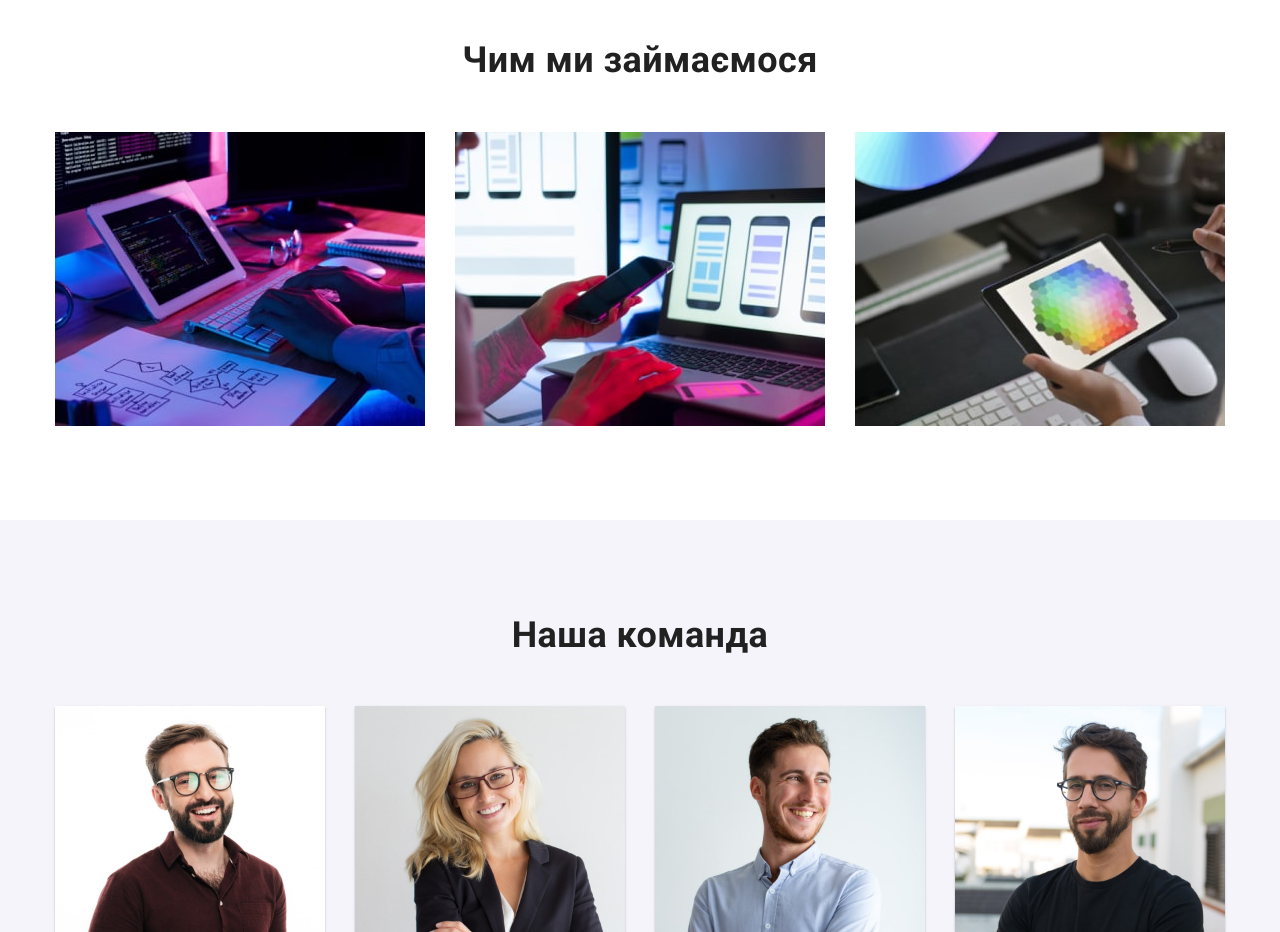
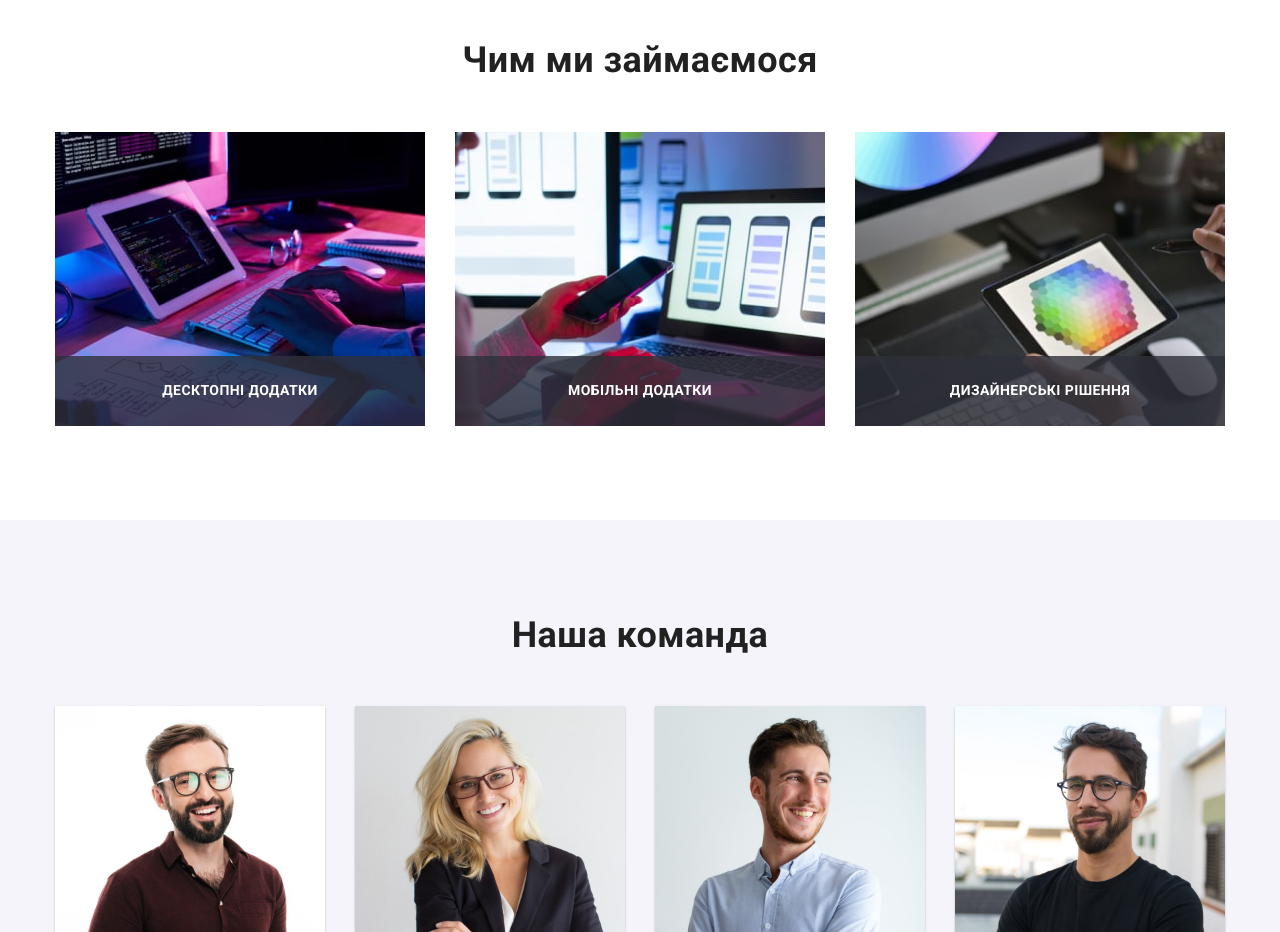
Before and after one commit to snizhanamohyl/goit-markup-hw-05, a plain HTML site: page index.html in a window 1280 px wide. Shown: the part 1080-2012 px from the top of the page. Drawn offline with nearby package versions, Linux system fonts and the light colour scheme.

Commit message:
positioned above img, about section

```diff
--- a/css/styles.css
+++ b/css/styles.css
@@ -239,38 +239,6 @@ section.no-bottom-padding {
     height: 70px;
 }
 
-/* додавання іконок в секції Переваги як псевдоелементи  */
-
-/* .advantages-list .item::before {
-    display: inline-block;
-    content: '';
-    height: 120px;
-    width: 270px;
-    background-color: var(--additional-background-color);
-    border-radius: 4px;
-    margin-bottom: 30px;
-
-    background-repeat: no-repeat;
-    background-position: center;
-    background-size: 70px 70px;
-}
-
-.icon-antenna::before {
-    background-image: url(../images/svg/antenna.svg);
-}
-
-.icon-clock::before {
-    background-image: url(../images/svg/clock.svg);
-}
-
-.icon-diagram::before {
-    background-image: url(../images/svg/diagram.svg);
-}
-
-.icon-astronaut::before {
-    background-image: url(../images/svg/astronaut.svg);
-} */
-
 .advantages-list-title {
     margin-bottom: 10px;
 
@@ -291,6 +259,34 @@ section.no-bottom-padding {
 .about-list .item:not(:last-child) {
     margin-right: 30px;
 }
+
+.about-img-wrapper {
+    position: relative;
+}
+
+.about-list-container {
+    display: flex;
+    justify-content: center;
+    align-items: center;
+    width: 100%;
+    height: 70px;
+
+    background-color: rgba(47, 48, 58, 0.8);
+
+    position: absolute;
+    bottom: 0;
+
+}
+
+.about-list-title {
+    font-size: inherit;
+    font-weight: 700;
+    line-height: 1.14;
+    text-align: center;
+    text-transform: uppercase;
+    color: var(--white);
+}
+
 /* Our Team Section */
 .team {
    background-color: var(--additional-background-color);
--- a/index.html
+++ b/index.html
@@ -98,9 +98,30 @@
             <div class="container">
                 <h2 class="about-title section-title">Чим ми займаємося</h2>
                 <ul class="about-list list">
-                    <li class="item"><img class="about-list-img" src="./images/about/about-img-1.jpg" alt="Веб студія" width="370" height="294"></li>
-                    <li class="item"><img class="about-list-img" src="./images/about/about-img-2.jpg" alt="Веб студія" width="370" height="294"></li>
-                    <li class="item"><img class="about-list-img" src="./images/about/about-img-3.jpg" alt="Веб студія" width="370" height="294"></li>
+                    <li class="item">
+                        <div class="about-img-wrapper">
+                           <img class="about-list-img" src="./images/about/about-img-1.jpg" alt="Веб студія" width="370" height="294">
+                            <div class="about-list-container">
+                                <h3 class="about-list-title">Десктопні додатки</h3>
+                            </div>
+                        </div>
+                    </li>
+                    <li class="item">
+                        <div class="about-img-wrapper">
+                            <img class="about-list-img" src="./images/about/about-img-2.jpg" alt="Веб студія" width="370" height="294">
+                            <div class="about-list-container">
+                                <h3 class="about-list-title">Мобільні додатки</h3>
+                            </div>
+                        </div>
+                    </li>
+                    <li class="item">
+                        <div class="about-img-wrapper">
+                            <img class="about-list-img" src="./images/about/about-img-3.jpg" alt="Веб студія" width="370" height="294">
+                            <div class="about-list-container">
+                                <h3 class="about-list-title">Дизайнерські рішення</h3>
+                            </div>
+                        </div>
+                    </li>
                 </ul>
             </div>
         </section>
```
